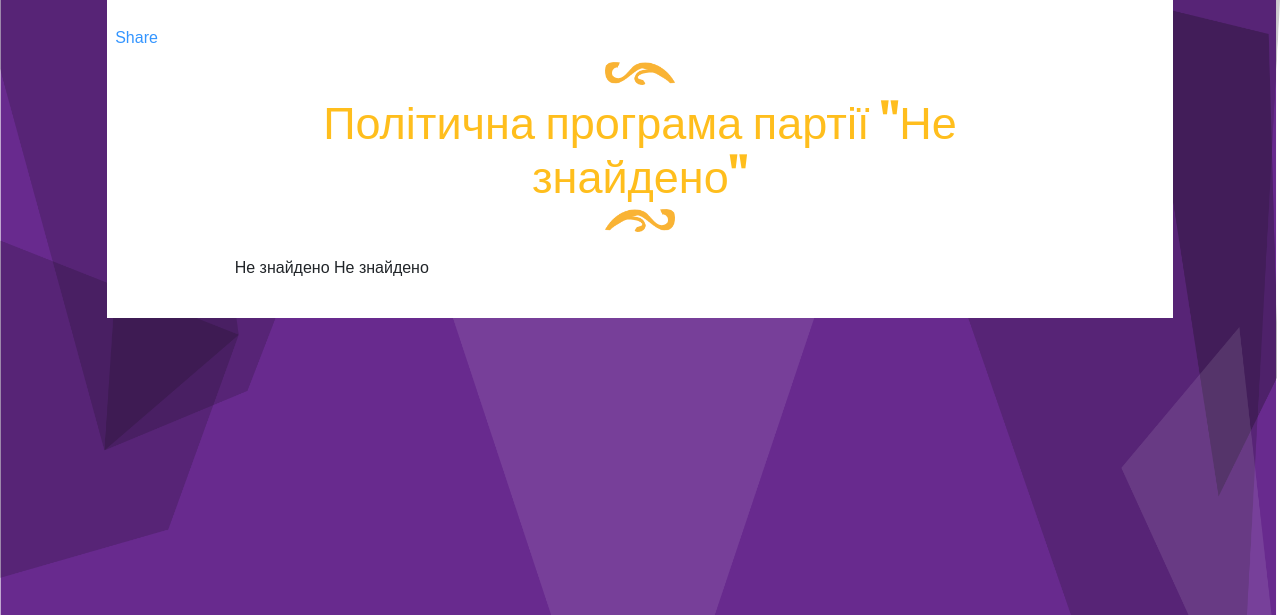
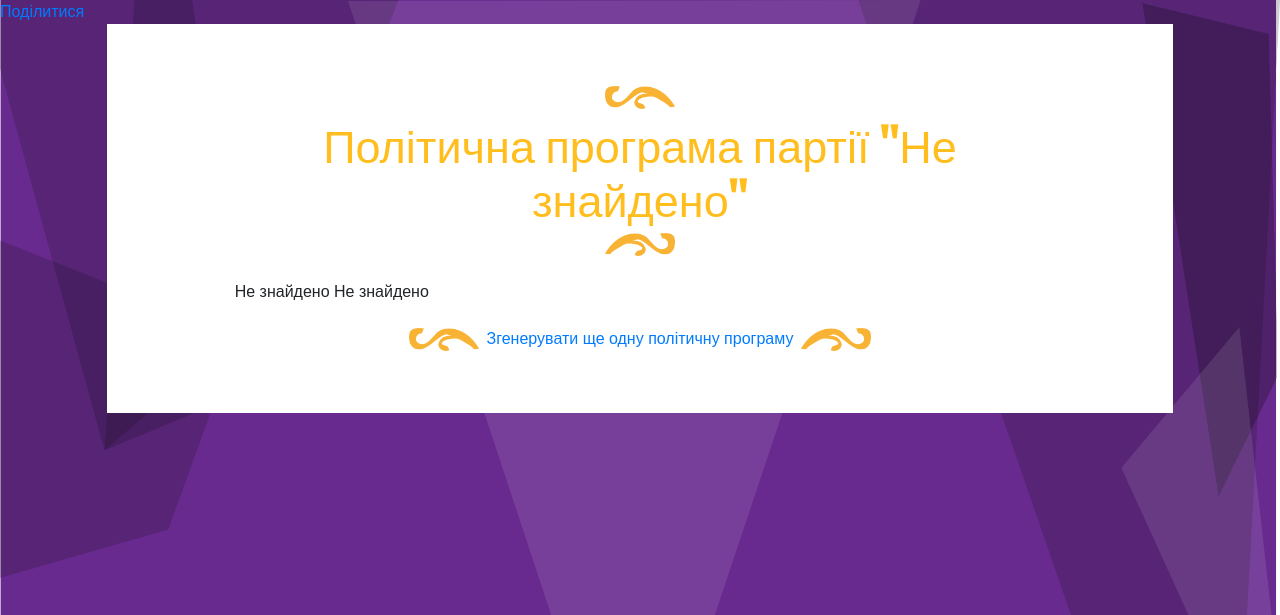
Before and after one commit to Sashkow/ukrainian-party-policy-constructor, a Django app: page /to_policies/1 in a window 1280 px wide. Shown: the top 615 px of the page. Run offline with Django 3.2, Linux system fonts and the light colour scheme; some libraries are stand-ins or nearby versions.

Commit message:
correct fb share, from to_policies back to main

```diff
--- a/questionnaire/admin.py
+++ b/questionnaire/admin.py
@@ -16,7 +16,6 @@
 
         # fields = ['name', 'author', ]
 
-
 class QuestionAnswerAdmin(ImportExportMixin, admin.ModelAdmin):
     list_display = [field.name for field in QuestionAnswer._meta.fields]
     exclude = ['ID']
--- a/questionnaire/templates/questionnaire.html
+++ b/questionnaire/templates/questionnaire.html
@@ -63,7 +63,7 @@
 Відповісти на низку питань з 6 великих категорій, котрі охоплюють усі аспекти життя держави. Після завершення, додаток згенерує вам документ з уривків програм українських політичних партій. Гарантуємо, що отримана програма буде нічим не гіршою за існуючі.</p></div>
                         <div class = "col-lg-4  offset-lg-0 col-md-10 offset-md-1"><p class="faq" align = "left"><b>Як це працює?</b><br>
 
-Ми взяли програми 15 українських політичних парій і розділили текст на безліч окремих закінчених смислових фрагментів. Варіантам відповідей тесту відповідають певні фрагменти, що ви і побачите у фінальному документі. Оскільки уривки взяті з реальних партійних програм, то тут ви не знайдете ані пропозицій миру з Росією, ані російської як державної мови. Просимо поставитися до цього з розумінням.</p></div>
+Ми взяли програми 15 українських політичних партій і розділили текст на безліч окремих закінчених смислових фрагментів. Варіантам відповідей тесту відповідають певні фрагменти, що ви і побачите у фінальному документі. Оскільки уривки взяті з реальних партійних програм, то тут ви не знайдете ані пропозицій миру з Росією, ані російської як державної мови. Просимо поставитися до цього з розумінням.</p></div>
                         <div class = "col-lg-3 offset-lg-0 col-md-10 offset-md-1"><p class="faq" align = "left"><b>Чому ми це зробили?</b><br>
 Щоб показати, що програми нинішніх українських партій ближчі до твору "Як я бачу ідеальну країну", ніж до реального плану дій, який партії готові виконувати. Іншими словами, вони популістичні.</p></div>
                     </div></div>
--- a/questionnaire/templates/to_policies.html
+++ b/questionnaire/templates/to_policies.html
@@ -11,14 +11,24 @@
           var js, fjs = d.getElementsByTagName(s)[0];
           if (d.getElementById(id)) return;
           js = d.createElement(s); js.id = id;
-          js.src = 'https://connect.facebook.net/en_GB/sdk.js#xfbml=1&version=v3.2';
+          js.src = 'https://connect.facebook.net/uk_UA/sdk.js#xfbml=1&version=v3.2&appId=278239086175612&autoLogAppEvents=1';
           fjs.parentNode.insertBefore(js, fjs);
         }(document, 'script', 'facebook-jssdk'));</script>
 
 {% if full_url %}
-    <div class="fb">
-        <div class="fb-share-button" data-href="{{full_url}}" data-layout="button_count" data-size="large" data-mobile-iframe="true"><a target="_blank" href="https://www.facebook.com/sharer/sharer.php?u=https%3A%2F%2Fdevelopers.facebook.com%2Fdocs%2Fplugins%2F&amp;src=sdkpreparse" class="fb-xfbml-parse-ignore">Share</a></div>
-    </div>
+    <!--<div class="fb">-->
+        <!--<div class="fb-share-button" data-href="{{full_url}}" data-layout="button_count" data-size="large" data-mobile-iframe="true"><a target="_blank" href="https://www.facebook.com/sharer/sharer.php?u=https%3A%2F%2Fdevelopers.facebook.com%2Fdocs%2Fplugins%2F&amp;src=sdkpreparse" class="fb-xfbml-parse-ignore">Поділитися</a></div>-->
+    <!--</div>-->
+
+<div class="fb-share-button"
+     data-href="{{full_url}}"
+     data-layout="button_count"
+     data-size="large"
+     data-mobile-iframe="true">
+    <a target="_blank"
+       href="https://www.facebook.com/sharer/sharer.php?u=https://populi.chesno.org/to_policies/9&amp;src=sdkpreparse"
+       class="fb-xfbml-parse-ignore">Поділитися</a>
+</div>
 {% endif %}
 
     <div class="container-fluid h-100">
@@ -36,8 +46,7 @@
                         <h1 class="finalTitle" id="id_ostannie_pitannia_iak_budemo_peremagati_v_informatsiinii_viini">Політична програма партії</h1>
                     {% endif %}
 
-                <img class="curle" id="finalcurve1" src="{% static 'questionnaire/css/img/curle2.png' %}">
-
+                    <img class="curle" id="finalcurve1" src="{% static 'questionnaire/css/img/curle2.png' %}">
             </div>
 
 
@@ -49,6 +58,15 @@
                   {{answers}}
                 {% endautoescape %}
 
+                <div class="container" id="party_name">
+                    <img class="curle" id="finalcurve"  src="{% static 'questionnaire/css/img/curle1.png' %}">
+                    <a href="/">Згенерувати ще одну політичну програму</a>
+                    <img class="curle" id="finalcurve1" src="{% static 'questionnaire/css/img/curle2.png' %}">
+                </div>
+
+
+
+
 
           </div>
     </div>
```
